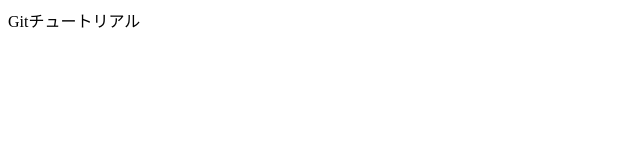
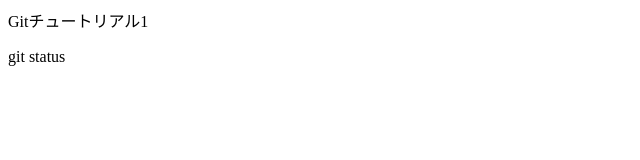
Before and after one commit to tabisan/git_tutorial, a plain HTML site: page index.html in a window 1280 px wide. Shown: the full height of the page, 0-640 px from the left. Drawn offline with Linux system fonts and the light colour scheme.

Commit message:
git status コマンドを追記

```diff
--- a/index.html
+++ b/index.html
@@ -1 +1,2 @@
-<hq>Gitチュートリアル</h1>
+<hq>Gitチュートリアル1</h1>
+<p>git status</p>
```
